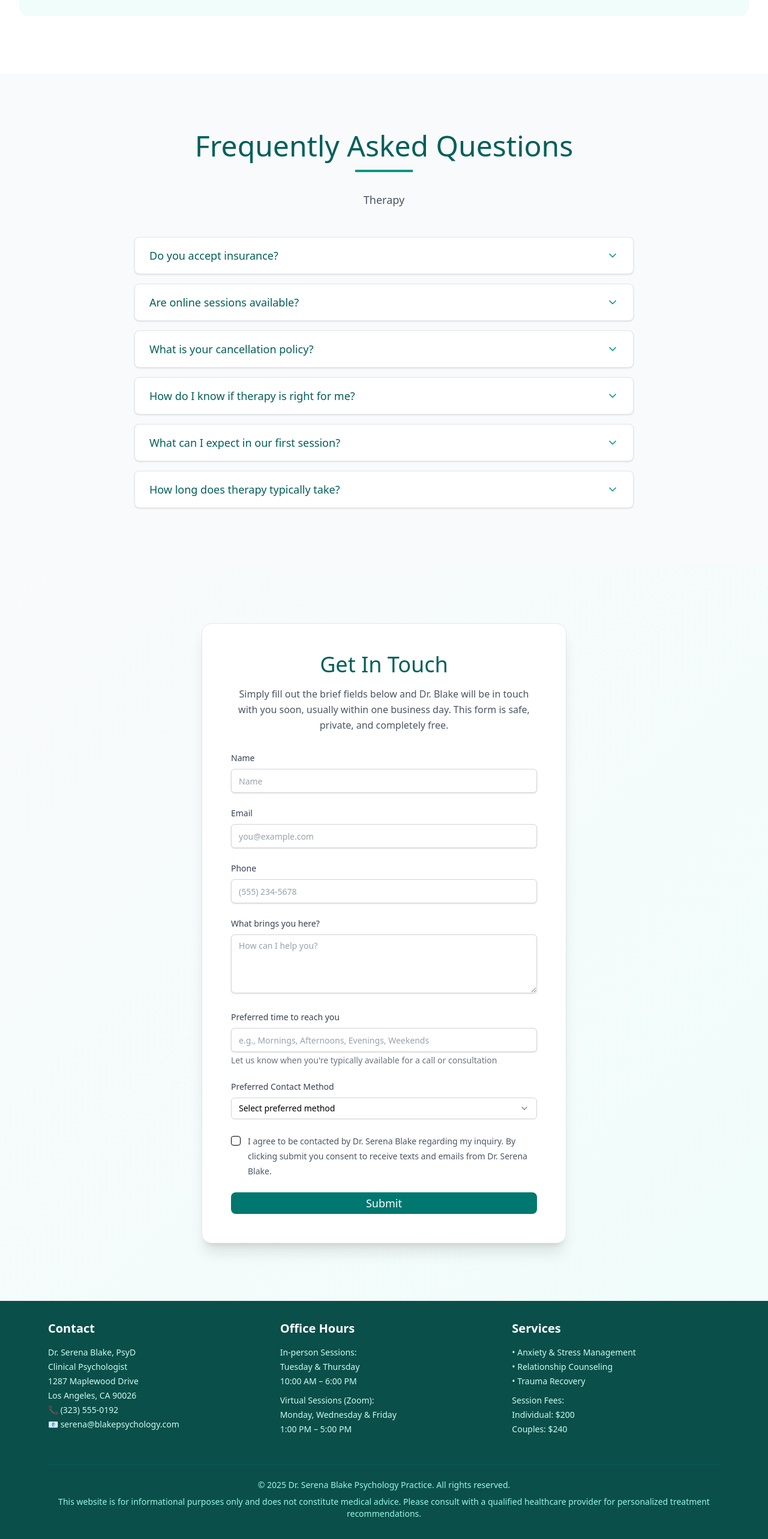
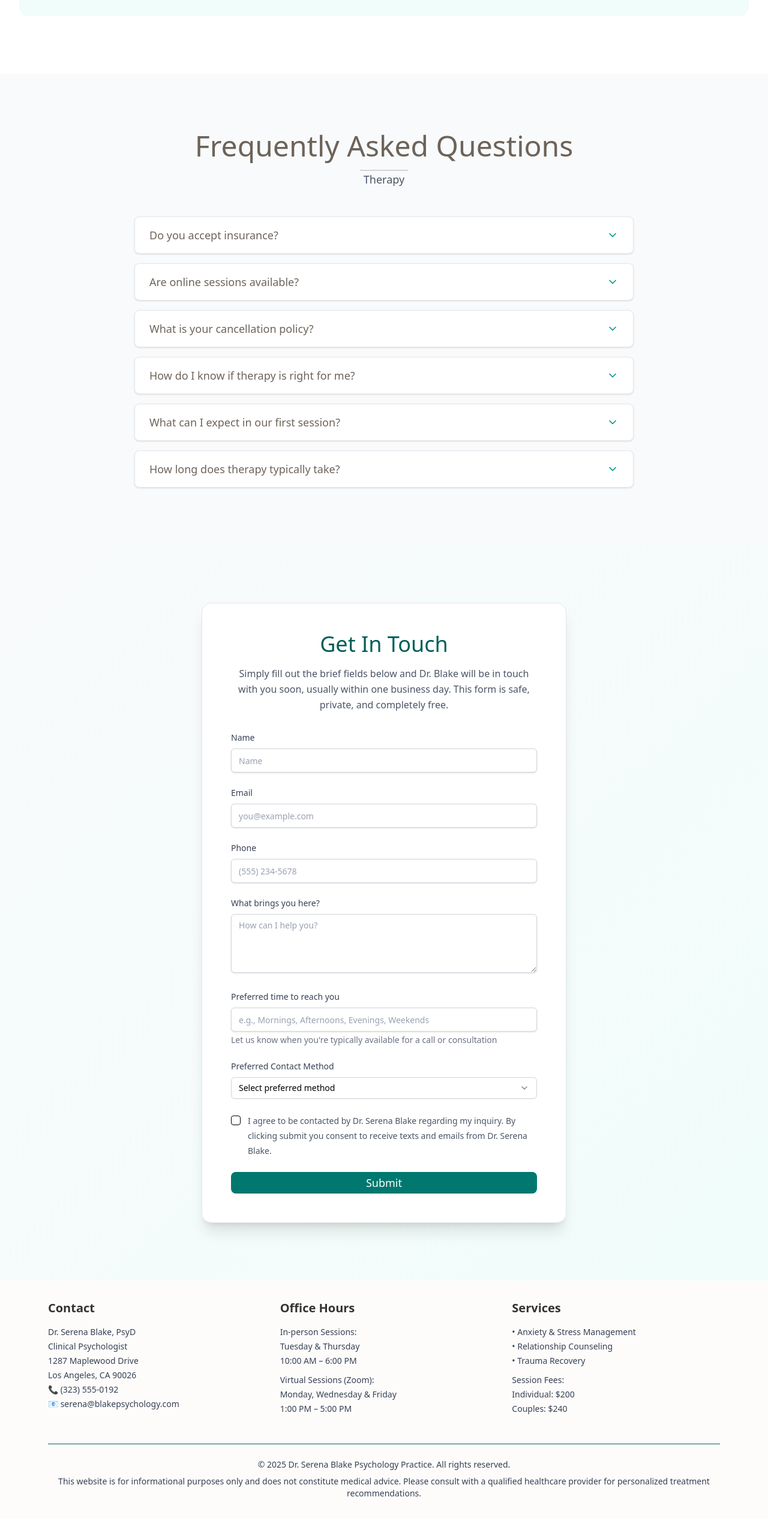
Before and after one commit to rohit-bhardwajj/serene-therapy, a Next.js app: page / in a window 1280 px wide. Shown: the part 2773-5339 px from the top of the page at 60% size. After the commit the page ends 5305 px from the top, so only its background shows below. Built offline with nearby package versions, Linux system fonts and the light colour scheme.

Commit message:
fix : add style fixes

```diff
--- a/src/components/FAQSection.tsx
+++ b/src/components/FAQSection.tsx
@@ -43,10 +43,10 @@ const FAQSection = () => {
     <section className="py-16 sm:py-24 bg-gray-50">
       <div className="max-w-4xl mx-auto px-4 sm:px-6 lg:px-8">
         <div className="text-center mb-12">
-          <h2 className="text-3xl sm:text-4xl lg:text-5xl font-light text-teal-800 mb-4">
+          <h2 className="text-3xl sm:text-4xl lg:text-5xl font-light text-[#4e4438d3] mb-4">
             Frequently Asked Questions
           </h2>
-          <div className="w-24 h-1 bg-teal-600 mx-auto mb-8"></div>
+         <div className="w-20 h-[2px] bg-gray-300 mx-auto" />
           <p className="text-lg text-gray-600">Therapy</p>
         </div>
 
@@ -60,7 +60,7 @@ const FAQSection = () => {
                 onClick={() => toggleItem(index)}
                 className="w-full px-6 py-4 text-left flex items-center justify-between hover:bg-gray-50 transition-colors duration-200 cursor-pointer"
               >
-                <span className="text-lg font-medium text-teal-800 pr-4">
+                <span className="text-lg font-medium text-[#4e4438d3] hover:text-teal-800 pr-4">
                   {faq.question}
                 </span>
                 <ChevronDown
--- a/src/components/Footer.tsx
+++ b/src/components/Footer.tsx
@@ -2,11 +2,11 @@ const Footer = () => {
   const year = new Date().getFullYear();
 
   return (
-    <footer className="bg-teal-900 text-white py-8">
+    <footer className="bg-[#F3F0E8]/20 text-gray-500 py-8">
       <div className="w-full max-w-6xl mx-auto px-4">
-        <div className="grid grid-cols-1 md:grid-cols-3 gap-10 text-sm text-teal-100">
+        <div className="grid grid-cols-1 md:grid-cols-3 gap-10 text-sm text-gray-700">
           <div>
-            <h3 className="text-xl font-semibold text-white mb-4">Contact</h3>
+            <h3 className="text-xl font-semibold text-black/80 mb-4">Contact</h3>
             <ul className="space-y-1">
               <li>Dr. Serena Blake, PsyD</li>
               <li>Clinical Psychologist</li>
@@ -18,7 +18,7 @@ const Footer = () => {
           </div>
 
           <div>
-            <h3 className="text-xl font-semibold text-white mb-4">Office Hours</h3>
+            <h3 className="text-xl font-semibold text-black/80 mb-4">Office Hours</h3>
             <ul className="space-y-1">
               <li className="font-medium">In-person Sessions:</li>
               <li>Tuesday & Thursday</li>
@@ -30,7 +30,7 @@ const Footer = () => {
           </div>
 
           <div>
-            <h3 className="text-xl font-semibold text-white mb-4">Services</h3>
+            <h3 className="text-xl font-semibold text-black/80 mb-4">Services</h3>
             <ul className="space-y-1">
               <li>• Anxiety & Stress Management</li>
               <li>• Relationship Counseling</li>
@@ -42,7 +42,7 @@ const Footer = () => {
           </div>
         </div>
 
-        <div className="mt-12 pt-6 border-t border-teal-800 text-center text-teal-200 text-sm">
+        <div className="mt-12 pt-6 border-t border-teal-800 text-center text-gray-700 text-sm">
           <p>&copy; {year} Dr. Serena Blake Psychology Practice. All rights reserved.</p>
           <p className="mt-2">
             This website is for informational purposes only and does not constitute medical advice.
```
